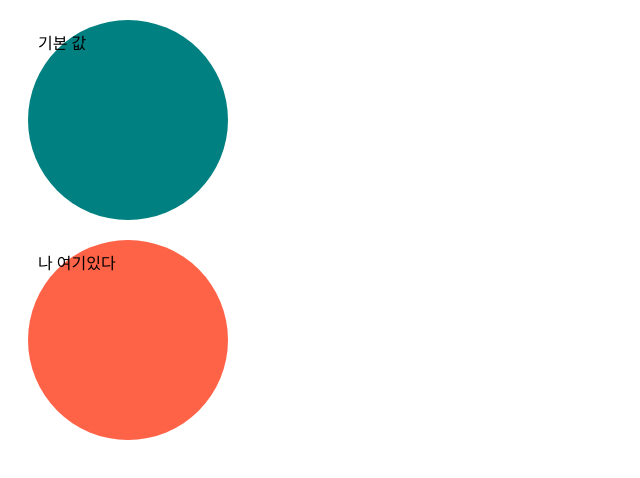
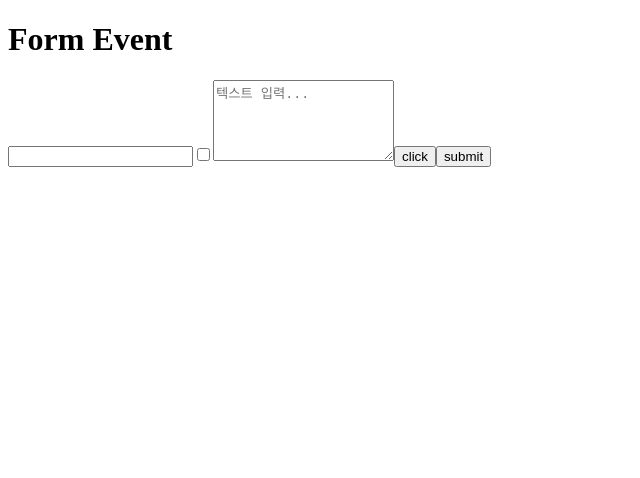
Before and after one commit to bizbaeja/react-masterclass, a React (Create React App) app in the folder my-app/: page / in a window 1280 px wide. Shown: the top 478 px of the page, without its empty margins (0-640 px from the left). Built offline with nearby package versions, Linux system fonts and the light colour scheme.

Commit message:
form event

```diff
--- a/my-app/src/App.tsx
+++ b/my-app/src/App.tsx
@@ -1,10 +1,61 @@
-import Circle from "./Circle";
+import {
+  ChangeEvent,
+  FormEvent,
+  KeyboardEvent,
+  MouseEvent,
+  useState,
+} from "react";
 
 function App() {
+  const [text, setText] = useState("");
+  const [isChecked, setChecked] = useState(false);
+
+  const handleTextField = (e: ChangeEvent<HTMLInputElement>) => {
+    setText(e.target.value);
+  };
+
+  const handleTextArea = (e: ChangeEvent<HTMLTextAreaElement>) => {
+    setText(e.target.value);
+  };
+
+  const handleCheckbox = (e: ChangeEvent<HTMLInputElement>) => {
+    setChecked(e.target.checked);
+  };
+
+  const handleKeyInputEvent = (e: KeyboardEvent<HTMLDivElement>) => {
+    console.log(text);
+  };
+
+  const handleMouseClickEvent = (e: MouseEvent<HTMLButtonElement>) => {
+    alert("handleMouseClickEvent");
+  };
+
+  const handleSubmit = (e: FormEvent<HTMLFormElement>) => {
+    e.preventDefault();
+    alert(`${text}\nchecked? ${isChecked}`);
+  };
+
   return (
-    <div>
-      <Circle borderColor="tomato" bgColor="teal" />
-      <Circle bgColor="tomato" text="나 여기있다" />
+    <div className="App">
+      <h1>Form Event</h1>
+      <p>{text}</p>
+      <form onSubmit={handleSubmit}>
+        <input
+          type="text"
+          onChange={handleTextField}
+          onKeyDown={handleKeyInputEvent}
+        />
+        <input type="checkbox" onChange={handleCheckbox} />
+        <textarea
+          rows={5}
+          placeholder="텍스트 입력..."
+          onChange={handleTextArea}
+        ></textarea>
+        <button type="button" onClick={handleMouseClickEvent}>
+          click
+        </button>
+        <button type="submit">submit</button>
+      </form>
     </div>
   );
 }
```
